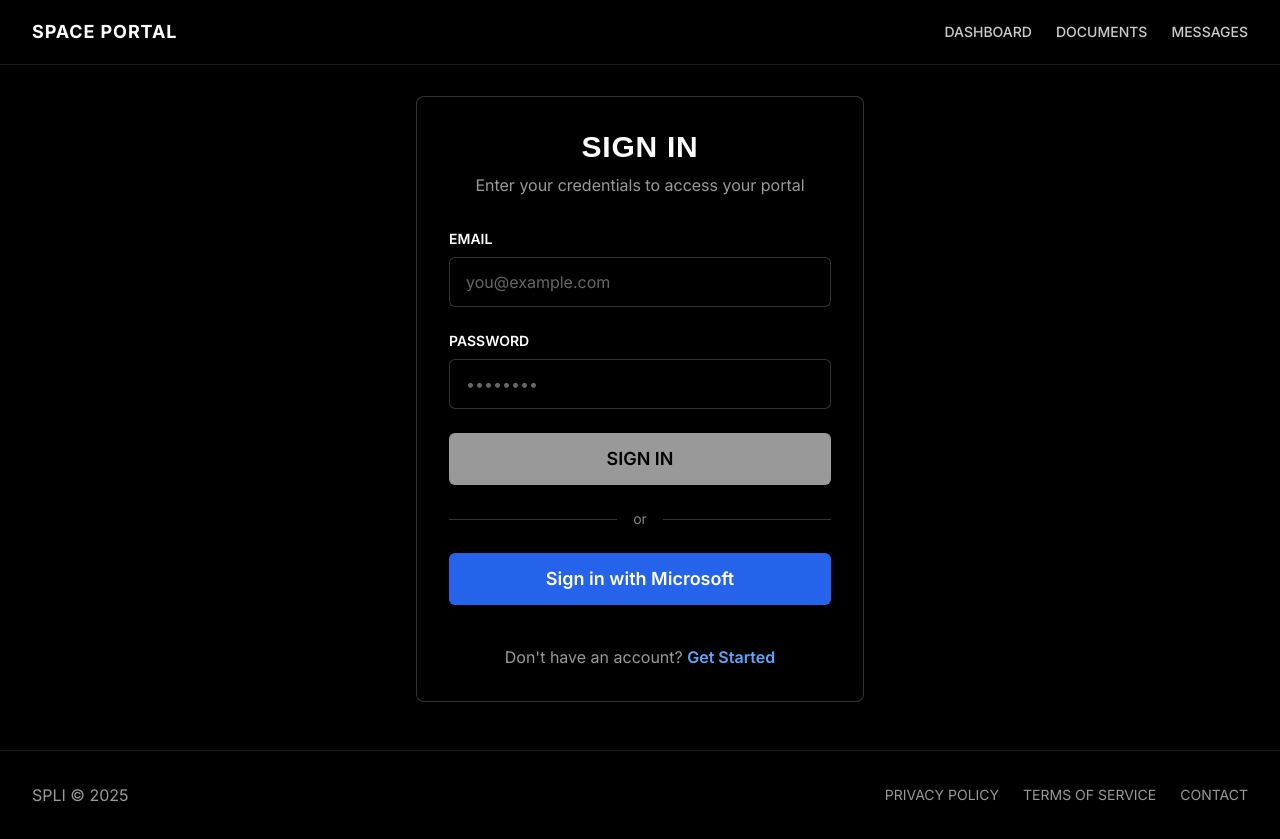
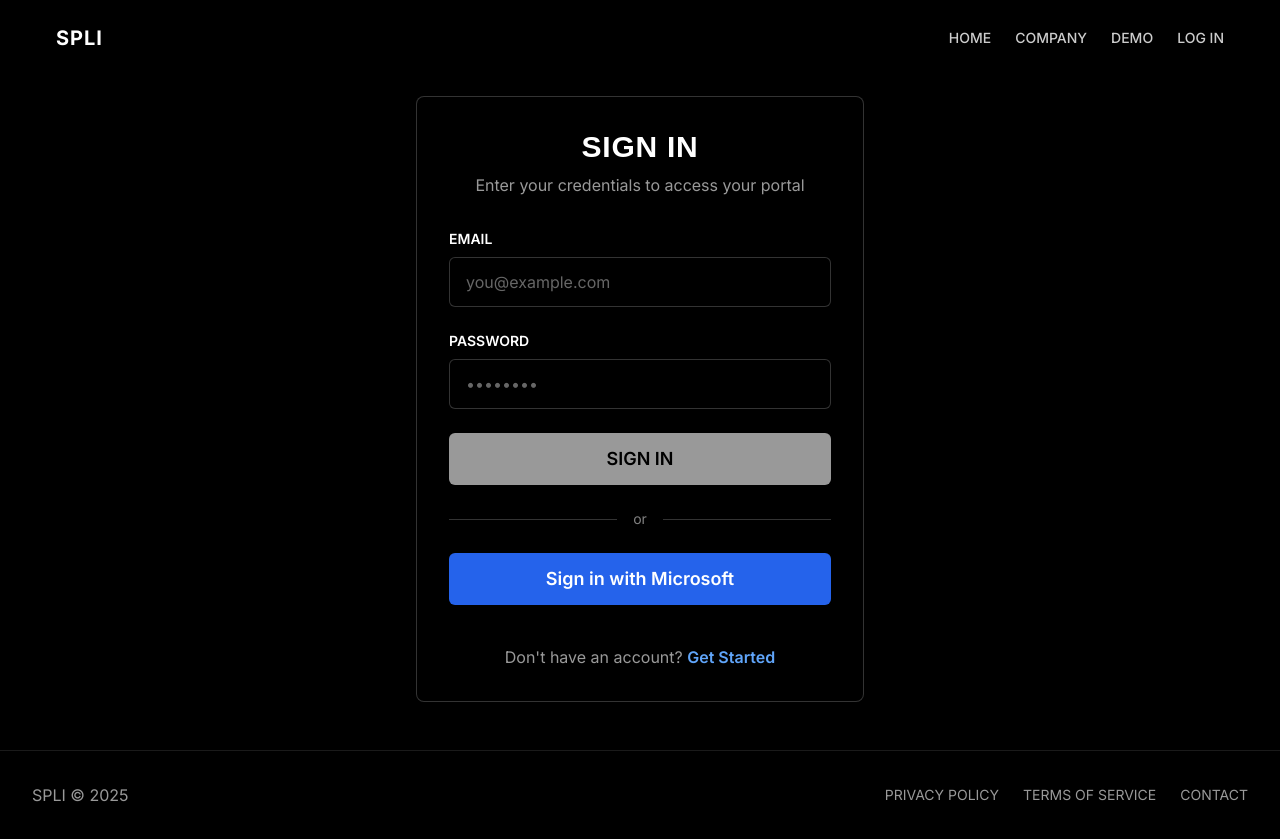
Before and after one commit to rohansat/spli, a Next.js app in the folder space-portal/: page /signin in a window 1280 px wide. Built offline with nearby package versions, Linux system fonts and the light colour scheme; a web font is replaced by a local one.

Commit message:
fix: use PublicNav as header on sign-in page for consistency with home page

```diff
--- a/space-portal/src/app/signin/page.tsx
+++ b/space-portal/src/app/signin/page.tsx
@@ -1,7 +1,7 @@
 'use client';
 
 import { signIn } from 'next-auth/react';
-import { Navbar } from '@/components/layout/Navbar';
+import { PublicNav } from '@/components/layout/PublicNav';
 import { Footer } from '@/components/layout/Footer';
 import Link from 'next/link';
 import { useState } from 'react';
@@ -23,7 +23,7 @@ export default function SignInPage() {
 
   return (
     <div className="min-h-screen flex flex-col bg-black">
-      <Navbar />
+      <PublicNav />
       <main className="flex-1 flex items-center justify-center">
         <div className="w-full max-w-md p-8 bg-black/80 rounded-lg shadow-lg border border-white/20 mt-24 mb-12">
           <h2 className="text-3xl font-bold text-white text-center mb-2 tracking-wide">SIGN IN</h2>
```
